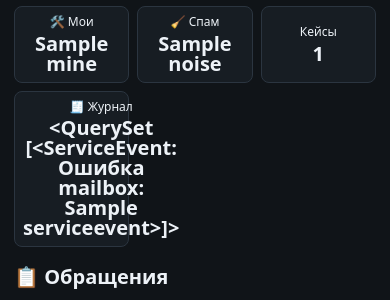
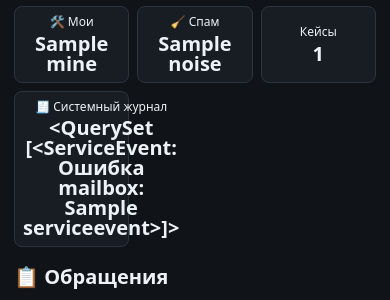
Before and after one commit to p95max/argus, a Django app: template templates/mobile/dashboard.html in a window 390 px wide. Shown: the part 377-677 px from the top of the page. Run offline with Django 5.2, Linux system fonts and the light colour scheme; tables that the repository leaves empty hold one stand-in row (values such as "Sample post"); the template is opened without the code that fills it: values that come from a table or form of the project are taken from there, most other values are stand-ins (such as "Sample title", 1, 10 or a date in 2020).

Commit message:
fix: rename mobile system log tab

```diff
--- a/templates/mobile/dashboard.html
+++ b/templates/mobile/dashboard.html
@@ -63,7 +63,7 @@
             </a>
 
             <a class="panel-nav-item {% if view_mode == 'system' %}active{% endif %}" href="?view=system">
-                <span class="panel-nav-label">🧾 Журнал</span>
+                <span class="panel-nav-label">🧾 Системный журнал</span>
                 <strong>{{ service_open_errors }}</strong>
             </a>
         </nav>
@@ -71,7 +71,7 @@
 
     {% if view_mode == 'system' %}
     <section>
-        <h2>Системные сообщения и ошибки</h2>
+        <h2>Системный журнал</h2>
         {% for event in service_events %}
             <article class="card">
                 <div class="title">{{ event.title }}</div>
```
